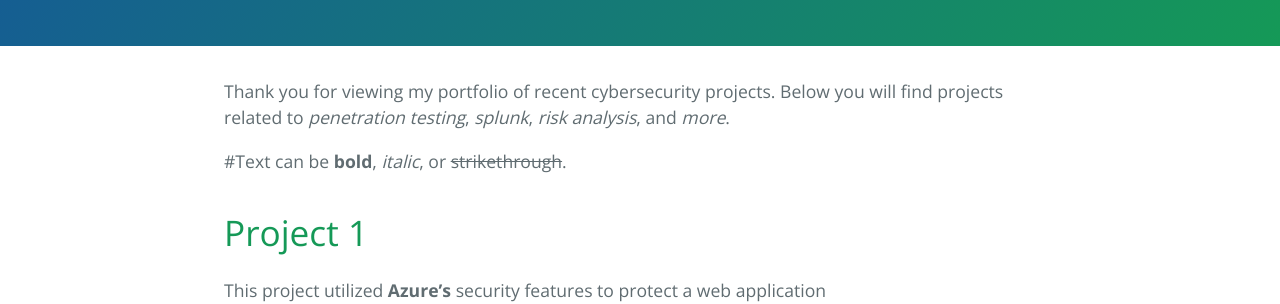
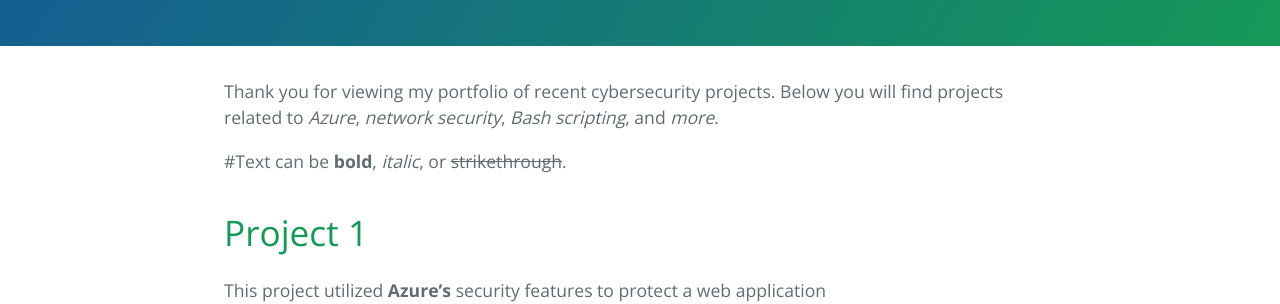
Before and after one commit to KyleV1/kylev1.github.io, a Jekyll site: the page built from index.md, in a window 1280 px wide and 900 px high. Shown: the part 271-575 px from the top of the window. Built offline with Jekyll 4.4.1, drawn with Linux system fonts in a browser that asks for light colours; our own code applies the rules of GitHub Pages for plain Markdown files.

Commit message:
Update index.md

```diff
--- a/index.md
+++ b/index.md
@@ -1,5 +1,5 @@
 
-Thank you for viewing my portfolio of recent cybersecurity projects. Below you will find projects related to _penetration testing_, _splunk_, _risk analysis_, and _more_.
+Thank you for viewing my portfolio of recent cybersecurity projects. Below you will find projects related to _Azure_, _network security_, _Bash scripting_, and _more_.
 
 #Text can be **bold**, _italic_, or ~~strikethrough~~.
 
```
